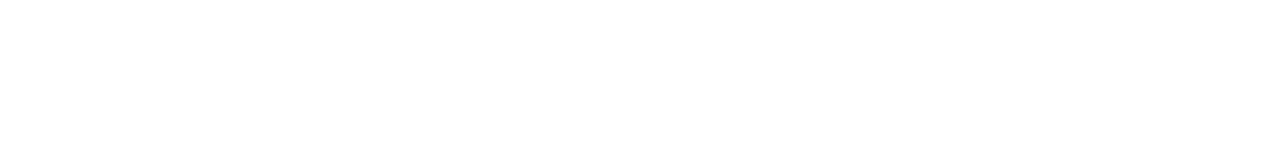
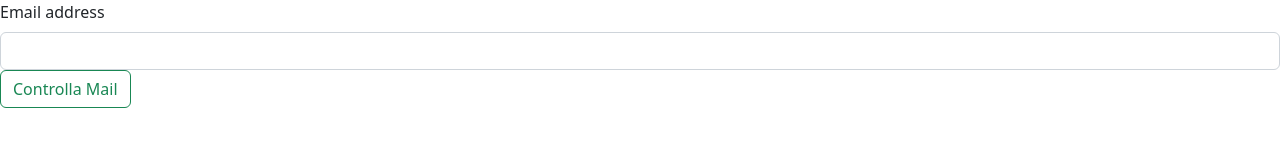
Before and after one commit to Ale-1407/js-mail-dadi, a plain HTML site: page index.html in a window 1280 px wide. Drawn offline with nearby package versions, Linux system fonts and the light colour scheme.

Commit message:
funzione con variabili selezionate array ciclo for

```diff
--- a/assets/js/main.js
+++ b/assets/js/main.js
@@ -0,0 +1,30 @@
+/*
+
+Mail
+
+Chiedi all’utente la sua email,
+controlla che sia già presente nella lista di email per
+controllare se può accedere,
+stampa un messaggio appropriato sull’esito del controllo.
+
+*/
+
+function control(){
+
+   let inputEmail = document.getElementById('inputEmail');
+
+   let valueEmail = inputEmail.value;
+
+   let email = [
+            'alessiacarrera@gmail.com',
+            'federicosimone@gmail.com',
+            'martinacarrera@gmail.com'
+        ];
+   for (let i = 0; i < email.length; i++) {
+    if (valueEmail == email[i]){
+        console.log('Email non presente');
+    }else {
+        console.log('Email presente');
+    }
+   }
+}
--- a/index.html
+++ b/index.html
@@ -5,11 +5,33 @@
     <meta http-equiv="X-UA-Compatible" content="IE=edge">
     <meta name="viewport" content="width=device-width, initial-scale=1.0">
     <title>Mail e Gioco dei dadi</title>
+    <link rel="stylesheet" href="https://cdn.jsdelivr.net/npm/bootstrap@5.2.2/dist/css/bootstrap.min.css">
     <link rel="stylesheet" href="./assets/css/style.css">
 </head>
 <body>
+    <form action="">
+       <div class="mb-3">
+          <label for="exampleInputEmail1" class="form-label">Email address</label>
+          <input type="email" class="form-control" id="inputEmail" aria-describedby="emailHelp" required value="">
+          <button type="button" id="button" class="btn btn-outline-success" onclick="control();return false">Controlla Mail</button>
+       </div>
+    </form>
 
 
+
+
+
+
+
+
+
+
+
+
+
+
+
+    <script src="https://cdn.jsdelivr.net/npm/bootstrap@5.2.2/dist/js/bootstrap.bundle.min.js"></script>
     <script src="./assets/js/main.js"></script>
 </body>
 </html>
```
